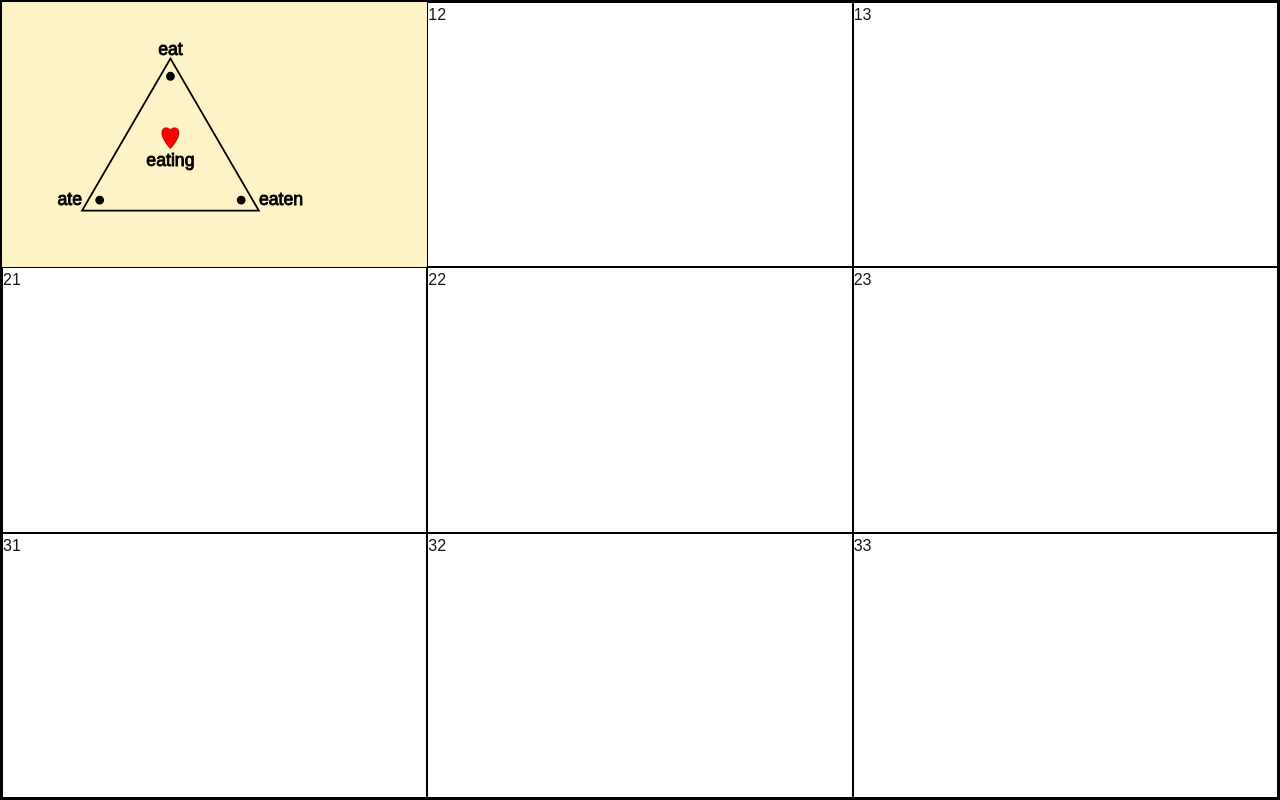
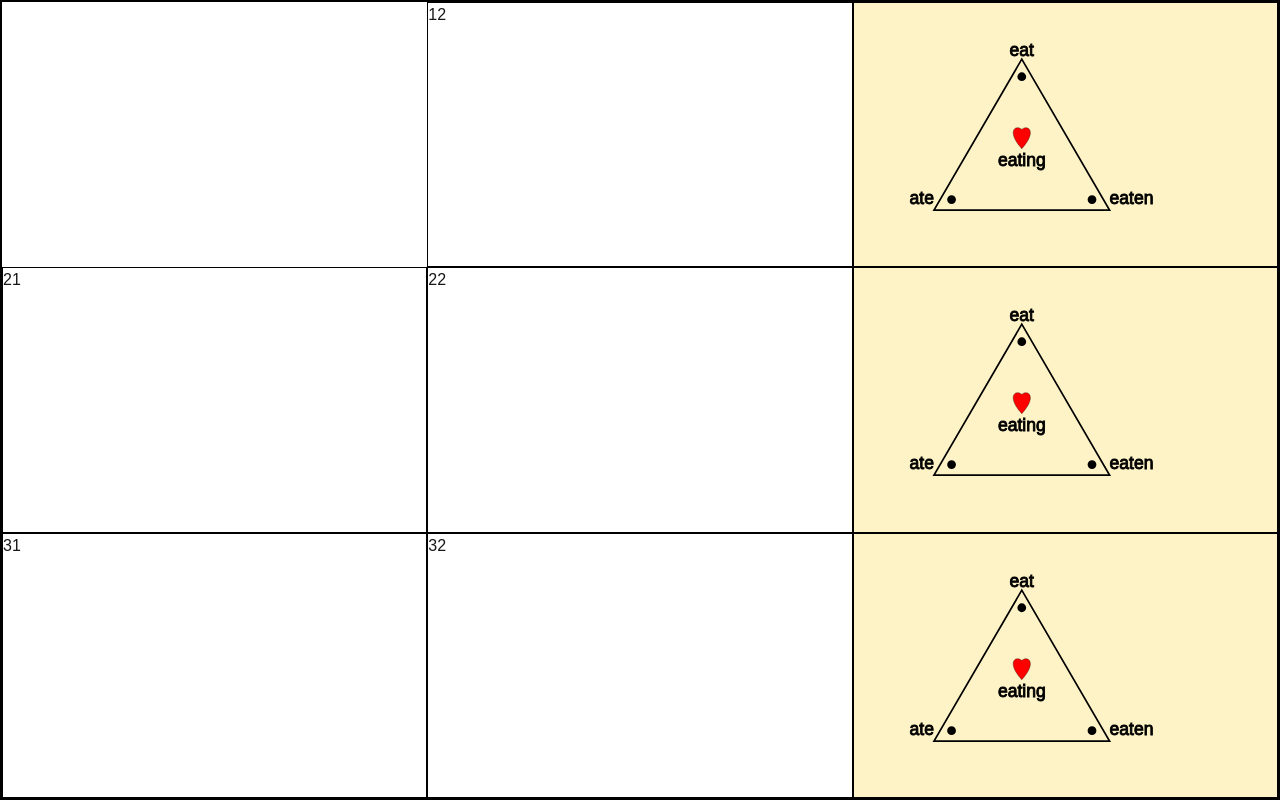
Before and after one commit to riwepo/grammar-triangles, a Next.js app: page / in a window 1280 px wide. Built offline with nearby package versions, Linux system fonts and the light colour scheme.

Commit message:
add more verbs

```diff
--- a/src/components/verb-skeleton.jsx
+++ b/src/components/verb-skeleton.jsx
@@ -4,29 +4,28 @@ function VerbSkeleton({ bossVerb }) {
   return (
     <div className="grid grid-cols-3 grid-rows-3 h-screen w-full border-2 border-black overflow-hidden">
       <VerbTriangle
-        className="col-start-1 row-start-1"
-        verbForms={bossVerb}
-        colour="black"
-      />
-      {/* <VerbTriangle
-        className="col-start-3 row-start-2"
+        className="col-start-3 row-start-1 border border-black "
         verbForms={bossVerb}
         colour="black"
       />
       <VerbTriangle
-        className="col-start-3 row-start-3"
+        className="col-start-3 row-start-2 border border-black "
         verbForms={bossVerb}
         colour="black"
-      /> */}
-      {/* <div className="border border-black col-start-1 row-start-1">11</div> */}
+      />
+      <VerbTriangle
+        className="col-start-3 row-start-3 border border-black "
+        verbForms={bossVerb}
+        colour="black"
+      />
+
       <div className="border border-black col-start-2 row-start-1">12</div>
-      <div className="border border-black col-start-3 row-start-1">13</div>
+
       <div className="border border-black col-start-1 row-start-2">21</div>
       <div className="border border-black col-start-2 row-start-2">22</div>
-      <div className="border border-black col-start-3 row-start-2">23</div>
+
       <div className="border border-black col-start-1 row-start-3">31</div>
       <div className="border border-black col-start-2 row-start-3">32</div>
-      <div className="border border-black col-start-3 row-start-3">33</div>
     </div>
   );
 }
```
